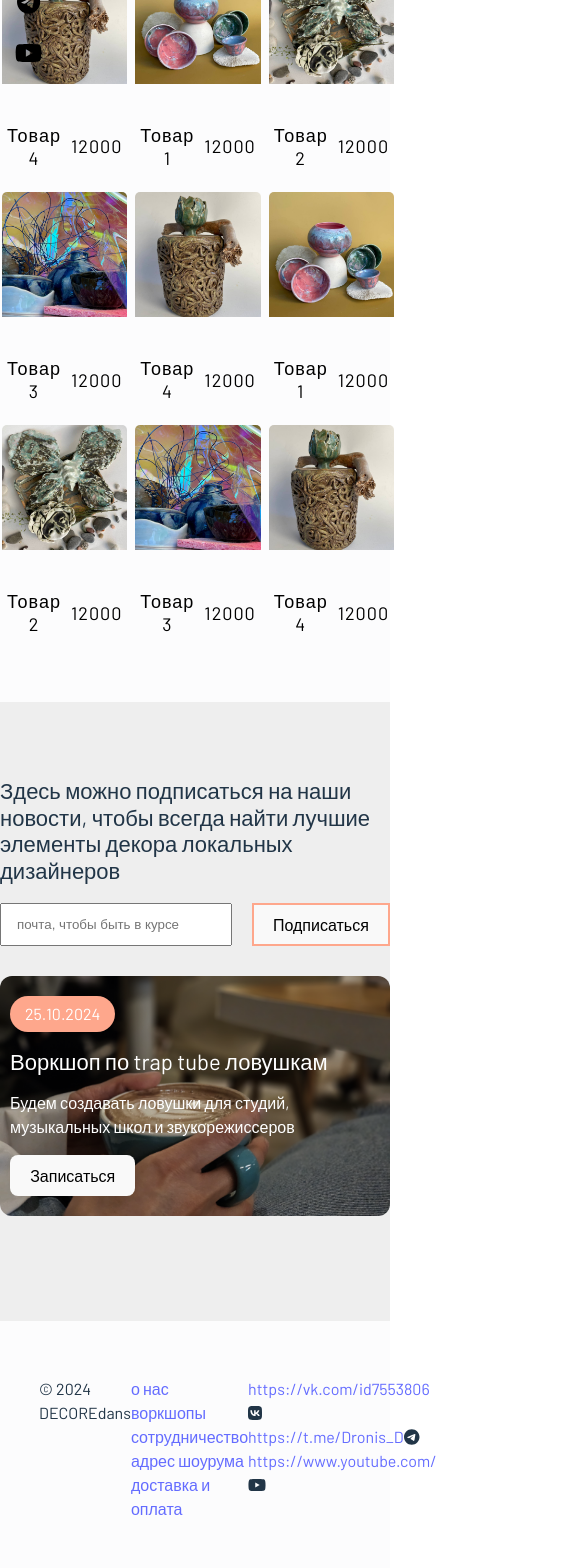
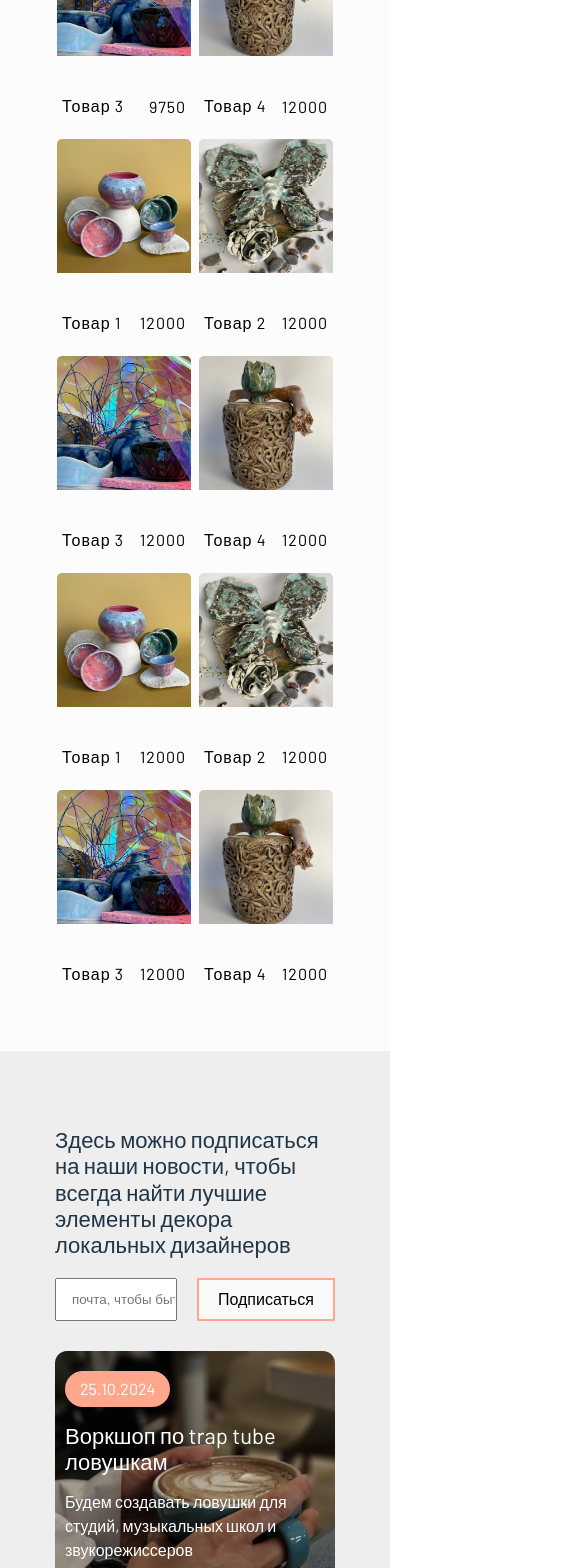
Before and after one commit to andrey-zinoviev-dev/decoreTS, a React (Vite) app: page / in a window 390 px wide. Shown: the part 420-1988 px from the top of the page, 585 px wide, since content can reach past the window. Built offline with nearby package versions, Linux system fonts and the light colour scheme.

Commit message:
updated layout, added mobile layout

```diff
--- a/src/Footer.css
+++ b/src/Footer.css
@@ -5,3 +5,9 @@
     box-sizing: border-box;
     padding: 40px 10%;
 }
+
+@media screen and (max-width: 767px) {
+    .footer {
+        flex-direction: column;
+    }
+}
--- a/src/Footer.tsx
+++ b/src/Footer.tsx
@@ -16,8 +16,9 @@ export default function Footer() {
       <ul>
         {socialMediaLinks.map((socialLink) => {
           return <li key={socialLink.link}>
-            <a>{socialLink.link}</a>
-            <FontAwesomeIcon icon={socialLink.icon} />
+            <a href={socialLink.link}>
+              <FontAwesomeIcon icon={socialLink.icon} />
+            </a>
           </li>
         })}
       </ul>
--- a/src/GoodArticle.css
+++ b/src/GoodArticle.css
@@ -162,3 +162,9 @@
   background-color: #a6f46a;
   margin: 25px 0 0 0;
 }
+
+@media screen and (max-width: 424px) {
+  .main__goods-ul-li-article-text-main-span {
+    font-size: 16px;
+  }
+}
--- a/src/Header.css
+++ b/src/Header.css
@@ -78,3 +78,24 @@
     font-size: 16px;
   }
 }
+
+@media screen and (max-width: 1023px) {
+  .header__p {
+    font-size: 18px;
+  }
+  .header__ul {
+    gap: 0px;
+  }
+  .header__ul-li-btn {
+    padding: 10px 4px;
+  }
+  .header__ul p {
+    font-size: 14px;
+  }
+}
+
+@media screen and (max-width: 767px) {
+  .header nav {
+    display: none;
+  }
+}
--- a/src/Landing.css
+++ b/src/Landing.css
@@ -27,3 +27,9 @@
     font-size: 24px;
     color: black;
 }
+
+@media screen and (max-width: 767px) {
+    .main__links {
+        display: none;
+    }
+}
--- a/src/Landing.tsx
+++ b/src/Landing.tsx
@@ -12,7 +12,7 @@ export default function Landing() {
                 <ul className="main__links">
                     {socialMediaLinks.map((link) => {
                         return <li key={link.link}>
-                            <Link className="main__links-link" to={link.link}>
+                            <Link className="main__links-link" target="_blank" to={link.link}>
                                 <FontAwesomeIcon icon={link.icon} />
                             </Link>
                         </li>
--- a/src/MainGoods.css
+++ b/src/MainGoods.css
@@ -42,7 +42,10 @@
   .main__goods {
     /* padding: 50px 5%; */
   }
+}
+
+@media screen and (max-width: 767px) {
   .main__goods-ul {
-    /* grid-template-columns: repeat(3,1fr); */
+    grid-template-columns: repeat(2, 1fr);
   }
-};
+}
--- a/src/Subscribe.css
+++ b/src/Subscribe.css
@@ -40,3 +40,15 @@
 .subscribe form button:hover {
     /* scale: 1.1; */
 }
+
+@media screen and (max-width: 767px) {
+    .subscribe .container {
+        max-width: 360px;
+    }
+}
+
+@media screen and (max-width: 424px) {
+    .subscribe .container {
+        max-width: 280px;
+    }
+}
--- a/src/index.css
+++ b/src/index.css
@@ -89,3 +89,24 @@ ul {
     margin: 0 auto;
   };
 }
+
+@media screen and (max-width: 1023px) {
+  .container {
+    max-width: 540px;
+    margin: 0 auto;
+  };
+}
+
+@media screen and (max-width: 767px) {
+  .container {
+    max-width: 360px;
+    margin: 0 auto;
+  };
+}
+
+@media screen and (max-width: 424px) {
+  .container {
+    max-width: 280px;
+    margin: 0 auto;
+  };
+}
```
